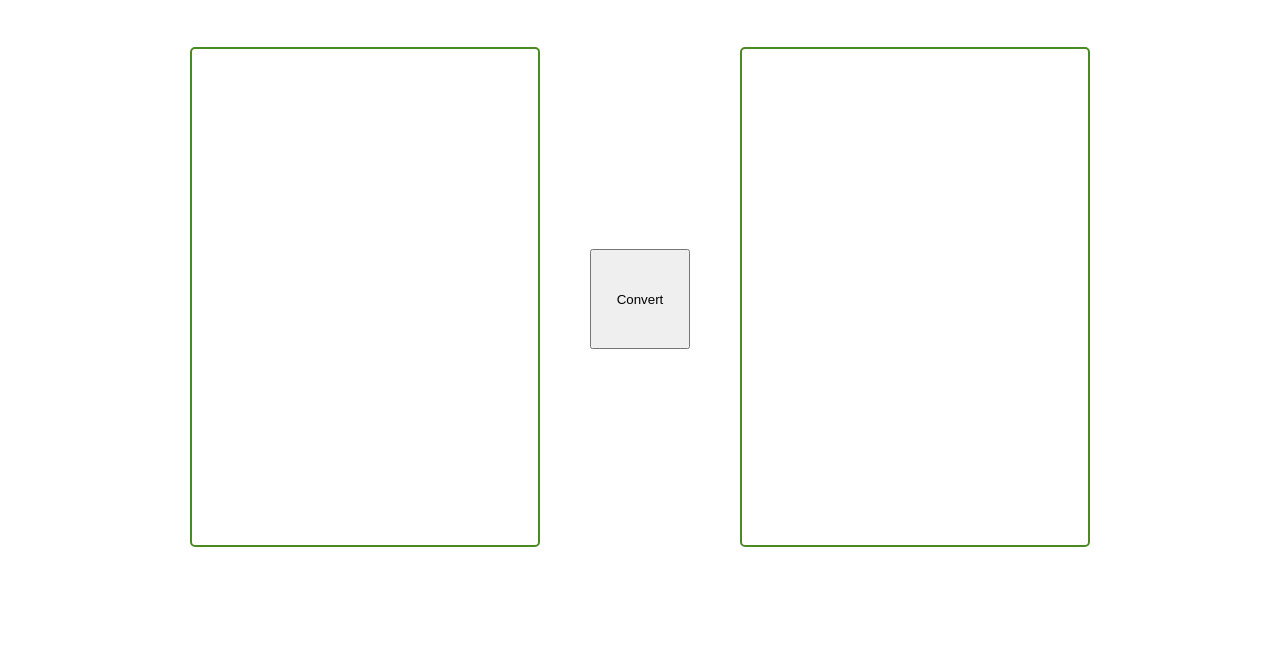
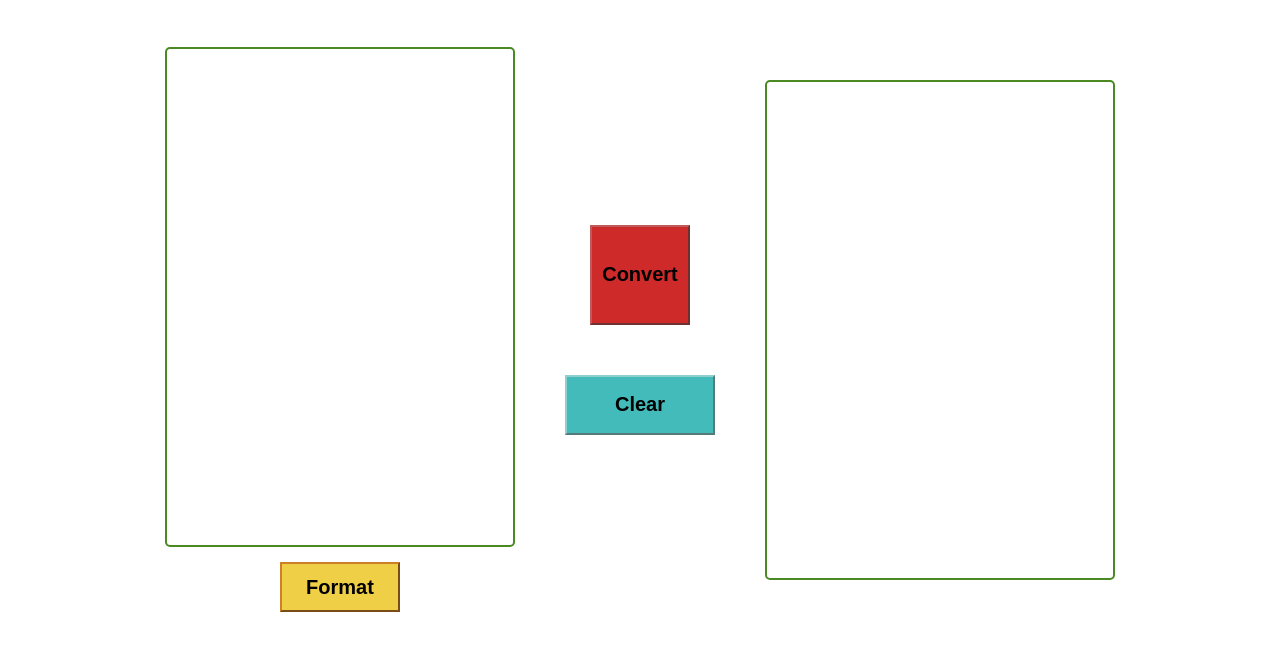
Before and after one commit to a805431/hw2-json-to-csv-converter, a plain HTML site: page index.html in a window 1280 px wide. Shown: the part 153-804 px from the top of the page. Drawn offline with Linux system fonts and the light colour scheme.

Commit message:
format and clear buttons added

```diff
--- a/assets/scripts/converter.js
+++ b/assets/scripts/converter.js
@@ -0,0 +1,8 @@
+//Text areas
+const jsonInput = document.getElementById('json-format-input');
+const csvOutput = document.getElementById('csv-format-output');
+
+//Buttons
+const convertBtn = document.getElementById('btn-convert-json-to-csv');
+const clearBtn = document.getElementById('btn-clear-json-and-csv');
+const formatBtn = document.getElementById('btn-format-json-text');
--- a/assets/styles/converter.css
+++ b/assets/styles/converter.css
@@ -25,6 +25,26 @@ body{
     align-items: center;
     justify-content: center;
     column-gap: 50px;
+    margin-bottom: 40px;
+}
+
+#json-side{
+    display: flex;
+    flex-direction: column;
+    align-items: center;
+}
+
+#btn-side{
+    display: flex;
+    flex-direction: column;
+    align-items: center;
+    row-gap: 50px;
+}
+
+#csv-side{
+    display: flex;
+    flex-direction: column;
+    align-content: flex-start;
 }
 
 #json-format-input, #csv-format-output{
@@ -36,8 +56,42 @@ body{
     resize: none;
 }
 
+#json-format-input{
+    margin-bottom: 15px;
+}
+
+#btn-convert-json-to-csv, #btn-clear-json-and-csv, #btn-format-json-text{
+    padding: 0;
+    font-size: 20px;
+}
+
 #btn-convert-json-to-csv{
     height: 100px;
     width: 100px;
-    padding: 20px;
+    background-color: rgb(206, 42, 42);
+    border-color: rgb(192, 89, 89);
+    text-align: center;
+    font-weight: bold;
 }
+
+#btn-clear-json-and-csv{
+    height: 60px;
+    width: 150px;
+    background-color: rgb(67, 187, 187);
+    border-color: rgb(145, 206, 206);
+    font-weight: bold;
+}
+
+f#format-btn-container{
+    display: flex;
+    flex-direction: row;
+
+}
+
+#btn-format-json-text{
+    height: 50px;
+    width: 120px;
+    background-color: rgb(238, 207, 69);
+    border-color: rgb(206, 128, 39);
+    font-weight: bold;
+}
--- a/index.html
+++ b/index.html
@@ -4,6 +4,7 @@
     <title>Converter</title>
 </head>
 <link rel="stylesheet" href="assets/styles/converter.css"/>
+<script src="assets/scripts/converter.js" defer></script>
 <body>
     <header>
         <h1 class="main-headline">Welcome to the JSON-to-CSV Converter</h1>
@@ -11,9 +12,11 @@
     <div class="container">
         <section id="json-side">
             <textarea id="json-format-input"></textarea>
+            <button type="button" id="btn-format-json-text">Format</button>
         </section>
         <section id="btn-side">
             <button type="button" id="btn-convert-json-to-csv">Convert</button>
+            <button type="button" id="btn-clear-json-and-csv">Clear</button>
         </section>
         <section id="csv-side">
             <textarea id="csv-format-output"></textarea>
```
